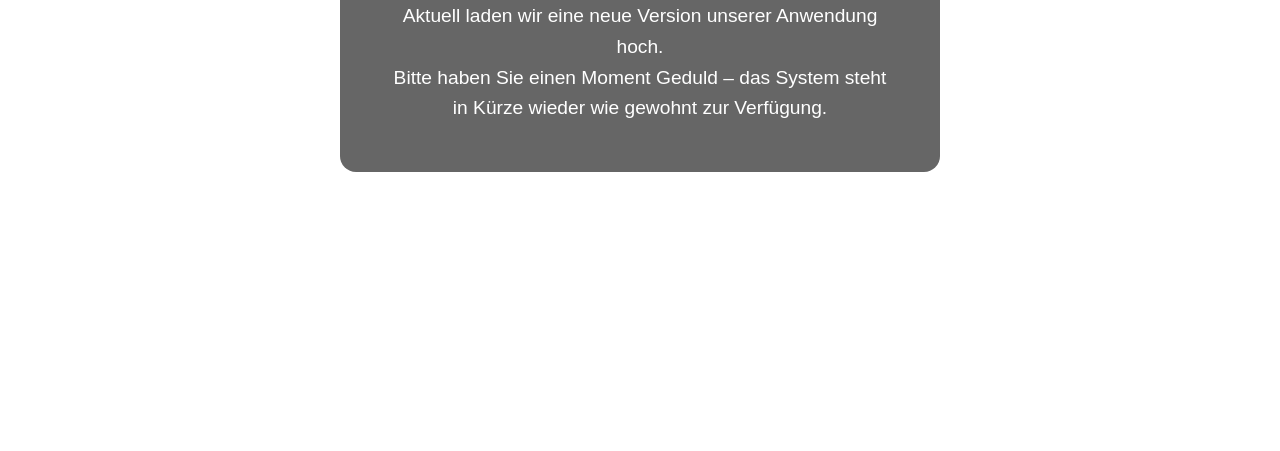
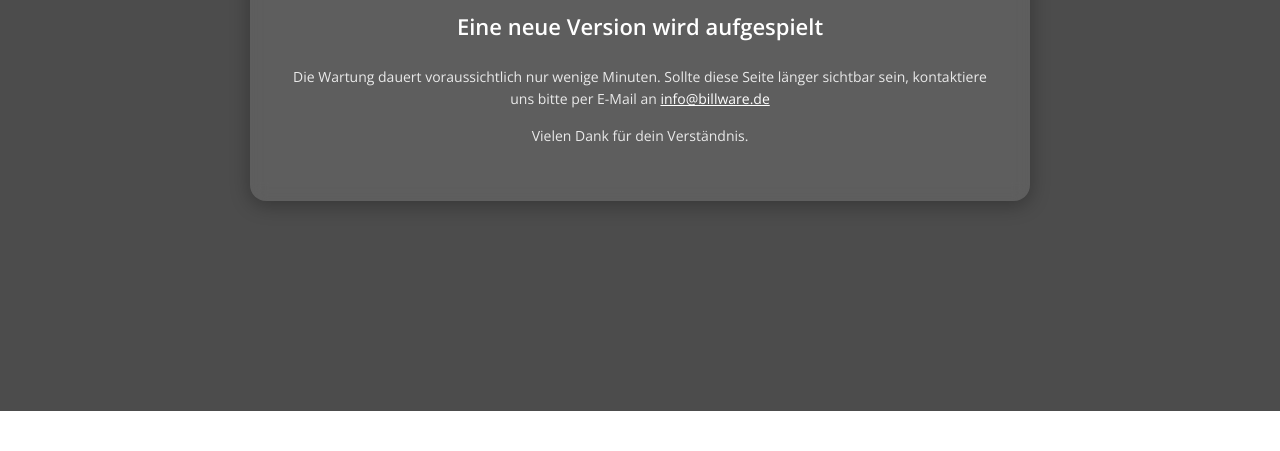
Before and after one commit to incapption/billware-maintenance, a plain HTML site: page index.html in a window 1280 px wide. Shown: the part 389-840 px from the top of the page. Before the commit the page ends 800 px from the top, so only its background shows below. Drawn offline with nearby package versions, Linux system fonts and the light colour scheme.

Commit message:
Update index.html

```diff
--- a/index.html
+++ b/index.html
@@ -1,72 +1,110 @@
 <!DOCTYPE html>
 <html lang="de">
 <head>
-  <meta charset="UTF-8">
-  <meta name="viewport" content="width=device-width, initial-scale=1.0">
-  <title>Wartungsmodus – Neue Version wird hochgeladen</title>
+    <meta charset="UTF-8" />
+    <meta name="viewport" content="width=device-width, initial-scale=1.0" />
+    <title>billware| Wartungsmodus</title>
+    <link rel="icon" type="image/x-icon" href="/favicon.ico">
+
+    <!-- Open Sans Google Font -->
+    <link href="https://fonts.googleapis.com/css2?family=Open+Sans:wght@400;600&display=swap" rel="stylesheet">
+
+    <!-- Font Awesome CDN -->
+    <link rel="stylesheet" href="https://cdnjs.cloudflare.com/ajax/libs/font-awesome/6.7.2/css/all.min.css" integrity="sha512-Evv84Mr4kqVGRNSgIGL/F/aIDqQb7xQ2vcrdIwxfjThSH8CSR7PBEakCr51Ck+w+/U6swU2Im1vVX0SVk9ABhg==" crossorigin="anonymous" referrerpolicy="no-referrer" />
     <style>
-    * {
-      box-sizing: border-box;
+        html, body {
             margin: 0;
             padding: 0;
-    }
-
-    html, body {
             height: 100%;
-      font-family: Arial, sans-serif;
+            font-family: 'Open Sans', sans-serif;
             color: white;
         }
 
         body {
             background: url('/images/background.jpg') no-repeat center center fixed;
             background-size: cover;
-      display: flex;
-      align-items: center;
-      justify-content: center;
-      text-align: center;
-      padding: 2rem;
+            position: relative;
         }
 
-    .container {
-      background-color: rgba(0, 0, 0, 0.6); /* halbtransparentes Overlay für bessere Lesbarkeit */
-      padding: 3rem;
-      border-radius: 1rem;
-      max-width: 600px;
+        .overlay {
+            position: absolute;
+            top: 0;
+            left: 0;
+            height: 100%;
+            width: 100%;
+            background-color: rgba(0, 0, 0, 0.7);
+            z-index: 1;
+        }
+
+        .content {
+            position: relative;
+            z-index: 2;
+            display: flex;
+            flex-direction: column;
+            justify-content: center;
+            align-items: center;
+            height: 100%;
+            padding: 20px;
+        }
+
+        .logo {
+            margin-bottom: 30px;
+        }
+
+        .logo img {
+            max-width: 300px;
             width: 100%;
         }
 
-    .logo {
-      max-width: 200px;
-      margin: 0 auto 2rem;
+        .box {
+            background: rgba(255, 255, 255, 0.1);
+            border-radius: 16px;
+            padding: 40px;
+            max-width: 700px;
+            width: 100%;
+            text-align: center;
+            backdrop-filter: blur(8px);
+            box-shadow: 0 4px 20px rgba(0, 0, 0, 0.3);
         }
 
-    h1 {
-      font-size: 2rem;
-      margin-bottom: 1rem;
+        .box h1 {
+            font-size: 22px;
+            color: #fff;
+            margin-top: 10px;
         }
 
-    p {
-      font-size: 1.2rem;
+        .box p {
+            font-size: 14px;
+            color: #eaeaea;
             line-height: 1.6;
         }
 
-    @media (max-width: 600px) {
-      h1 {
-        font-size: 1.5rem;
+        .box a {
+            color: #ffffff;
+            text-decoration: underline;
         }
 
-      p {
-        font-size: 1rem;
-      }
+        .spinner {
+            font-size: 32px;
+            margin-bottom: 15px;
+            color: #ffffff;
         }
     </style>
 </head>
 <body>
-  <div class="container">
-    <img src="/images/logo.png" alt="Logo" class="logo">
-    <h1>Wir sind gleich wieder für Sie da</h1>
-    <p>Aktuell laden wir eine neue Version unserer Anwendung hoch.<br>
-    Bitte haben Sie einen Moment Geduld – das System steht in Kürze wieder wie gewohnt zur Verfügung.</p>
+<div class="overlay"></div>
+<div class="content">
+    <div class="logo">
+        <img src="/images/logo.png" alt="Logo">
+    </div>
+    <div class="box">
+        <div class="spinner">
+            <i class="fas fa-gear fa-spin"></i>
+        </div>
+        <h1>Eine neue Version wird aufgespielt</h1>
+        <p style="margin-top:25px">Die Wartung dauert voraussichtlich nur wenige Minuten. Sollte diese Seite länger sichtbar sein, kontaktiere uns bitte per E-Mail an <a href="mailto:info@billware.de">info@billware.de</a></p>
+        <p>Vielen Dank für dein Verständnis.</p>
+    </div>
 </div>
 </body>
 </html>
```
Lines whose indentation alone changed are shown as unchanged.
